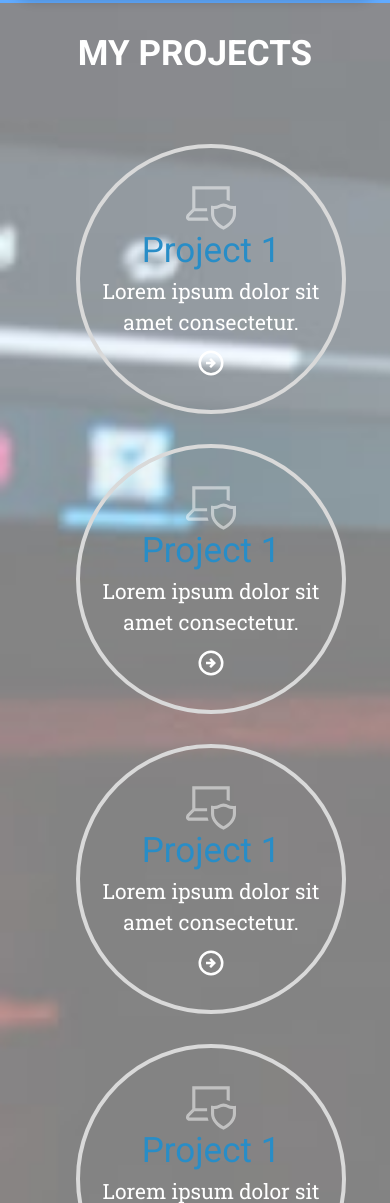
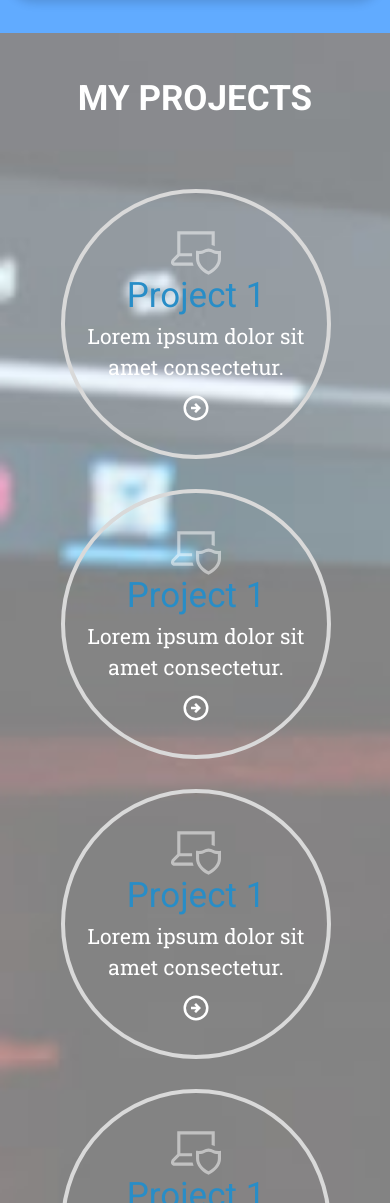
Before and after one commit to leeparlee/leeparlee.github.io, a plain HTML site: page index.html in a window 390 px wide. Shown: the part 2303-3506 px from the top of the page. Drawn offline with nearby package versions, Linux system fonts and the light colour scheme.

Commit message:
Update index.html

```diff
--- a/index.html
+++ b/index.html
@@ -162,7 +162,7 @@
                         </div>
                     </div>
                 </div>
-                <div class="sev-all flex-column d-flex justify-content-center  col-xl-3 col-md-6 col-sm-6 ms-lg-4 col-12 mt-5 shadow ">
+                <div class="sev-all flex-column d-flex justify-content-center  col-xl-3 col-md-6 col-sm-6 ms-lg-4 col-12 mt-5 mb-5 mb-lg-0 shadow ">
                     <div class="col-xl-3 col-md-6 col-sm-6 col-11 sv-img sv-img" style="position: absolute; height: 200px;">
                         <img class="sev-sv float-end me-5" src="img/sev.png" alt="">
                     </div>
@@ -193,9 +193,9 @@
             <!-- </div> -->
         </div>
         <div id="projects" class="mb-5 p-5 pj-bg d-flex justify-content-center align-content-center flex-column">
-            <h1 class="text-center mb-3 my-pj">MY PROJECTS</h1>
+            <h1 class="text-center mb-3 mt-4 my-pj">MY PROJECTS</h1>
             <div class="d-flex flex-xl-row flex-column  mt-5 justify-content-center align-items-center">
-                <div class="d-flex flex-md-row flex-column">
+                <div class="d-flex flex-md-row flex-column pe-md-0 pe-5">
                     <div
                         class="col-lg-3 col-12 d-flex mt-lg-0 mt-5 flex-column justify-content-center text-center rounded-circle">
                         <div>
@@ -235,7 +235,7 @@
                         </span>
                     </div>
                 </div>
-                <div class="d-flex flex-md-row flex-column">
+                <div class="d-flex flex-md-row flex-column pe-md-0 pe-5">
                     <div
                         class="col-lg-3 col-12 d-flex mt-xl-0 mt-5 flex-column justify-content-center text-center rounded-circle">
                         <div>
```
